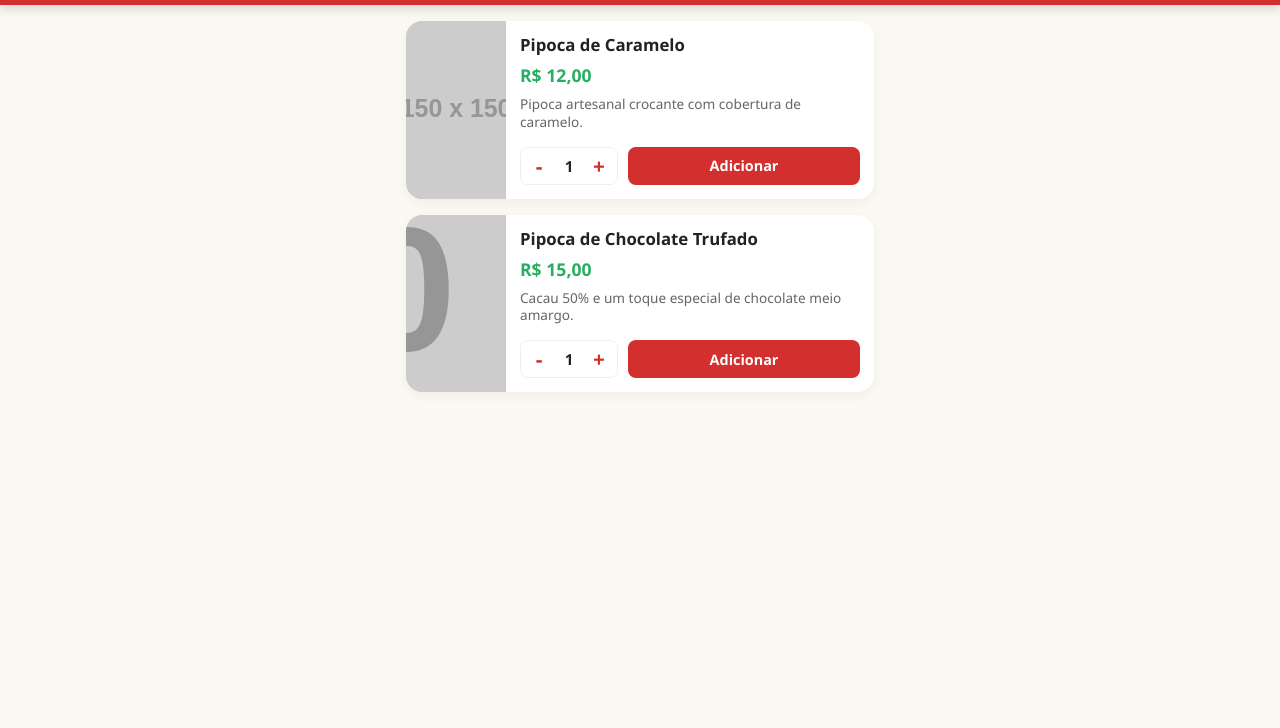
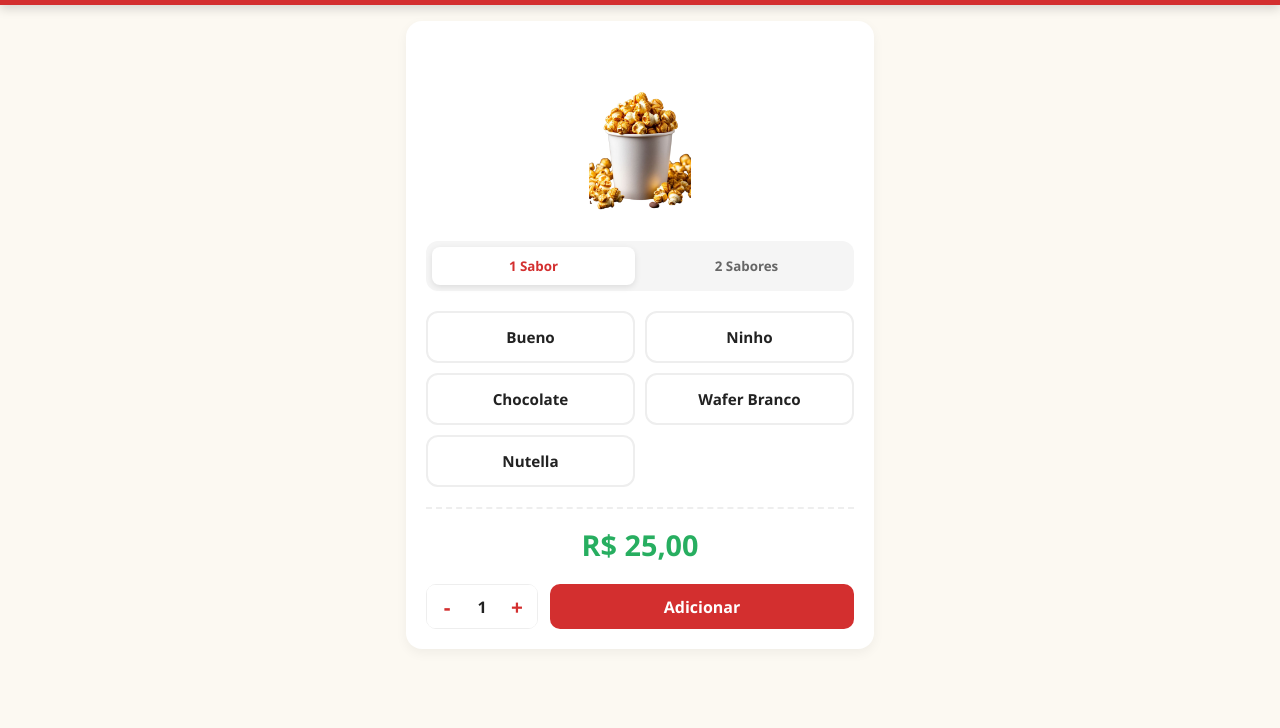
Before and after one commit to LuigiVanzella/CardapioVictorHugo, a plain HTML site: page index.html in a window 1280 px wide. Shown: the part 72-800 px from the top of the page. Drawn offline with Linux system fonts and the light colour scheme; placeholder pictures from the web are drawn by us.

Commit message:
alteracao no formato do cardapio

```diff
--- a/index.html
+++ b/index.html
@@ -4,69 +4,58 @@
     <meta charset="UTF-8" />
     <meta name="viewport" content="width=device-width, initial-scale=1.0" />
     <title>Cardápio do Vitinho</title>
-    <!-- Conexão com o CSS -->
     <link rel="stylesheet" href="style.css" />
   </head>
   <body>
     <header>
-      <h1>Cardápio do Vitinho</h1>
+      <h1>Monte sua Pipoca Gourmet</h1>
       <div id="cart-icon" onclick="toggleCart()">
         🛒 <span id="cart-count">0</span>
       </div>
     </header>
 
     <main>
-      <div
-        class="card"
-        data-id="1"
-        data-name="Pipoca de Caramelo"
-        data-price="12.00"
-      >
+      <div class="bucket-configurator">
         <img
-          src="https://via.placeholder.com/150/FFB347/FFFFFF?text=Pipoca"
-          alt="Pipoca de Caramelo"
+          class="bucket-image"
+          src="pipoca_gourme.png"
+          alt="Balde de Pipoca"
         />
-        <div class="info">
-          <h2>Pipoca de Caramelo</h2>
-          <p class="price">R$ 12,00</p>
-          <p class="desc">
-            Pipoca artesanal crocante com cobertura de caramelo.
-          </p>
-          <div class="actions">
-            <div class="qtd-selector">
-              <button class="btn-minus" onclick="changeQtd(this, -1)">-</button>
-              <span class="qtd-value">1</span>
-              <button class="btn-plus" onclick="changeQtd(this, 1)">+</button>
-            </div>
-            <button class="btn-add" onclick="addToCart(this)">Adicionar</button>
+
+        <div class="mode-selector">
+          <button
+            id="btn-mode-1"
+            class="mode-btn active"
+            onclick="setBucketMode(1)"
+          >
+            1 Sabor
+          </button>
+          <button id="btn-mode-2" class="mode-btn" onclick="setBucketMode(2)">
+            2 Sabores
+          </button>
+        </div>
+
+        <div id="flavors-container" class="flavors-grid">
+          <!-- Sabores gerados dinamicamente pelo JS -->
+        </div>
+
+        <div class="price-display">
+          <h2 id="display-price">R$ 25,00</h2>
+        </div>
+
+        <div class="actions">
+          <div class="qtd-selector">
+            <button class="btn-minus" onclick="changeBucketQtd(-1)">-</button>
+            <span id="display-qtd" class="qtd-value">1</span>
+            <button class="btn-plus" onclick="changeBucketQtd(1)">+</button>
           </div>
-        </div>
-      </div>
-
-      <div
-        class="card"
-        data-id="2"
-        data-name="Pipoca de Chocolate"
-        data-price="15.00"
-      >
-        <img
-          src="https://via.placeholder.com/150/8B4513/FFFFFF?text=Pipoca"
-          alt="Pipoca de Chocolate"
-        />
-        <div class="info">
-          <h2>Pipoca de Chocolate Trufado</h2>
-          <p class="price">R$ 15,00</p>
-          <p class="desc">
-            Cacau 50% e um toque especial de chocolate meio amargo.
-          </p>
-          <div class="actions">
-            <div class="qtd-selector">
-              <button class="btn-minus" onclick="changeQtd(this, -1)">-</button>
-              <span class="qtd-value">1</span>
-              <button class="btn-plus" onclick="changeQtd(this, 1)">+</button>
-            </div>
-            <button class="btn-add" onclick="addToCart(this)">Adicionar</button>
-          </div>
+          <button
+            id="btn-add-bucket"
+            class="btn-add"
+            onclick="addBucketToCart()"
+          >
+            Adicionar
+          </button>
         </div>
       </div>
     </main>
@@ -93,7 +82,6 @@
       </div>
     </div>
 
-    <!-- Conexão com o JavaScript -->
     <script src="script.js"></script>
   </body>
 </html>
--- a/script.js
+++ b/script.js
@@ -1,74 +1,145 @@
-/* ==========================================================================
-   1. ESTADO GLOBAL DA APLICAÇÃO
-   ========================================================================== */
 let cart = [];
+let bucketMode = 1;
+let selectedFlavors = [];
+let currentQtd = 1;
 
-/* ==========================================================================
-   2. CONTROLE DOS CARDS DO CARDÁPIO
-   ========================================================================== */
+const FLAVORS = [
+  { id: "bueno", label: "Bueno" },
+  { id: "ninho", label: "Ninho" },
+  { id: "chocolate", label: "Chocolate" },
+  { id: "wafer", label: "Wafer Branco" },
+  { id: "nutella", label: "Nutella" },
+];
 
-// Altera a quantidade no seletor do card principal
-function changeQtd(button, amount) {
-  let spanQtd = button.parentElement.querySelector(".qtd-value");
-  let currentQtd = parseInt(spanQtd.innerText);
+document.addEventListener("DOMContentLoaded", () => renderFlavors());
 
-  let newQtd = currentQtd + amount;
-  if (newQtd >= 1) {
-    spanQtd.innerText = newQtd;
-  }
+function setBucketMode(mode) {
+  bucketMode = mode;
+  selectedFlavors = [];
+
+  document.getElementById("btn-mode-1").classList.toggle("active", mode === 1);
+  document.getElementById("btn-mode-2").classList.toggle("active", mode === 2);
+
+  renderFlavors();
+  updatePrice();
 }
 
-// Adiciona o produto do card ao carrinho
-function addToCart(button) {
-  let card = button.closest(".card");
-  let id = card.getAttribute("data-id");
-  let name = card.getAttribute("data-name");
-  let price = parseFloat(card.getAttribute("data-price"));
-  let qtd = parseInt(card.querySelector(".qtd-value").innerText);
+function renderFlavors() {
+  const container = document.getElementById("flavors-container");
+  container.innerHTML = "";
 
-  let existingItem = cart.find((item) => item.id === id);
+  FLAVORS.forEach((flavor) => {
+    let btn = document.createElement("button");
+    btn.className = "flavor-btn";
+    btn.innerText = bucketMode === 2 ? `1/2 ${flavor.label}` : flavor.label;
 
-  if (existingItem) {
-    existingItem.qtd += qtd;
+    if (selectedFlavors.includes(flavor.id)) {
+      btn.classList.add("active");
+    }
+
+    btn.onclick = () => toggleFlavor(flavor.id);
+    container.appendChild(btn);
+  });
+}
+
+function toggleFlavor(flavorId) {
+  if (bucketMode === 1) {
+    selectedFlavors = [flavorId];
   } else {
-    cart.push({ id, name, price, qtd });
+    if (selectedFlavors.includes(flavorId)) {
+      selectedFlavors = selectedFlavors.filter((id) => id !== flavorId);
+    } else if (selectedFlavors.length < 2) {
+      selectedFlavors.push(flavorId);
+    }
+  }
+  renderFlavors();
+  updatePrice();
+}
+
+function updatePrice() {
+  let price = selectedFlavors.includes("nutella") ? 30 : 25;
+  document.getElementById("display-price").innerText =
+    `R$ ${price.toFixed(2).replace(".", ",")}`;
+}
+
+function changeBucketQtd(amount) {
+  currentQtd += amount;
+  if (currentQtd < 1) currentQtd = 1;
+  document.getElementById("display-qtd").innerText = currentQtd;
+}
+
+function addBucketToCart() {
+  let btnAdd = document.getElementById("btn-add-bucket");
+
+  // Validação: Exige 1 sabor no modo 1, e 2 sabores no modo 2
+  if (
+    (bucketMode === 1 && selectedFlavors.length !== 1) ||
+    (bucketMode === 2 && selectedFlavors.length !== 2)
+  ) {
+    let originalText = btnAdd.innerText;
+    btnAdd.classList.add("btn-error");
+    btnAdd.innerText =
+      bucketMode === 1 ? "Selecione 1 sabor!" : "Selecione 2 sabores!";
+
+    setTimeout(() => {
+      btnAdd.classList.remove("btn-error");
+      btnAdd.innerText = originalText;
+    }, 2000);
+    return;
   }
 
-  // Reseta a quantidade do card para 1
-  card.querySelector(".qtd-value").innerText = 1;
+  let price = selectedFlavors.includes("nutella") ? 30 : 25;
+  let flavorNames = selectedFlavors.map(
+    (id) => FLAVORS.find((f) => f.id === id).label,
+  );
+
+  let itemName =
+    bucketMode === 1
+      ? `Balde - ${flavorNames[0]}`
+      : `Balde - 1/2 ${flavorNames[0]} e 1/2 ${flavorNames[1]}`;
+
+  // ID único para empilhar itens idênticos no carrinho
+  let cartItemId = "balde-" + selectedFlavors.sort().join("-");
+
+  let existingItem = cart.find((item) => item.id === cartItemId);
+  if (existingItem) {
+    existingItem.qtd += currentQtd;
+  } else {
+    cart.push({
+      id: cartItemId,
+      name: itemName,
+      price: price,
+      qtd: currentQtd,
+    });
+  }
+
+  // Reset da tela após adicionar
+  selectedFlavors = [];
+  currentQtd = 1;
+  document.getElementById("display-qtd").innerText = 1;
+  renderFlavors();
+  updatePrice();
   updateCartCount();
 
-  // Feedback visual no botão adicionar
-  let originalText = button.innerText;
-  button.innerText = "Adicionado!";
-  button.style.backgroundColor = "#27ae60";
+  btnAdd.innerText = "Adicionado!";
+  btnAdd.style.backgroundColor = "var(--success)";
   setTimeout(() => {
-    button.innerText = originalText;
-    button.style.backgroundColor = "var(--primary)";
+    btnAdd.innerText = "Adicionar";
+    btnAdd.style.backgroundColor = "var(--primary)";
   }, 1000);
 }
 
-/* ==========================================================================
-   3. GERENCIAMENTO E EXIBIÇÃO DO CARRINHO (MODAL)
-   ========================================================================== */
-
-// Atualiza a bolinha com total de itens no ícone do topo
 function updateCartCount() {
   let totalItems = cart.reduce((sum, item) => sum + item.qtd, 0);
   document.getElementById("cart-count").innerText = totalItems;
 }
 
-// Abre ou fecha a janela do carrinho
 function toggleCart() {
   let modal = document.getElementById("cart-modal");
   modal.classList.toggle("hidden");
-
-  if (!modal.classList.contains("hidden")) {
-    renderCartItems();
-  }
+  if (!modal.classList.contains("hidden")) renderCartItems();
 }
 
-// Desenha os itens na tela do carrinho
 function renderCartItems() {
   let container = document.getElementById("cart-items-container");
   let totalElement = document.getElementById("cart-total");
@@ -89,12 +160,10 @@ function renderCartItems() {
 
     let itemDiv = document.createElement("div");
     itemDiv.className = "cart-item";
-
     itemDiv.innerHTML = `
       <div class="cart-item-info" style="flex: 1;">
           <h4>${item.name}</h4>
           <p style="color: var(--text-light); font-size: 0.85rem;">R$ ${item.price.toFixed(2).replace(".", ",")} cada</p>
-
           <div class="cart-item-controls">
               <button class="cart-item-btn" onclick="updateCartItemQtd('${item.id}', -1)">-</button>
               <span>${item.qtd}</span>
@@ -104,9 +173,7 @@ function renderCartItems() {
               </button>
           </div>
       </div>
-      <div class="cart-item-price">
-          R$ ${itemTotal.toFixed(2).replace(".", ",")}
-      </div>
+      <div class="cart-item-price">R$ ${itemTotal.toFixed(2).replace(".", ",")}</div>
     `;
     container.appendChild(itemDiv);
   });
@@ -114,90 +181,66 @@ function renderCartItems() {
   totalElement.innerText = `R$ ${totalAmount.toFixed(2).replace(".", ",")}`;
 }
 
-// Altera quantidade diretamente no carrinho (+ e -)
 function updateCartItemQtd(id, amount) {
   let item = cart.find((i) => i.id === id);
   if (item) {
     item.qtd += amount;
-
-    if (item.qtd <= 0) {
-      removeCartItem(id);
-    } else {
+    if (item.qtd <= 0) removeCartItem(id);
+    else {
       renderCartItems();
       updateCartCount();
     }
   }
 }
 
-// Remove o item do carrinho
 function removeCartItem(id) {
   cart = cart.filter((item) => item.id !== id);
   renderCartItems();
   updateCartCount();
 }
 
-/* ==========================================================================
-   4. FINALIZAÇÃO DO PEDIDO (WHATSAPP)
-   ========================================================================== */
 function checkout() {
   let checkoutBtn = document.querySelector(".checkout-btn");
 
-  // Validação: Carrinho vazio
   if (cart.length === 0) {
     checkoutBtn.classList.add("btn-error");
-
-    setTimeout(() => {
-      checkoutBtn.classList.remove("btn-error");
-    }, 600);
-
+    setTimeout(() => checkoutBtn.classList.remove("btn-error"), 2000);
     return;
   }
 
   let nameInput = document.getElementById("customer-name");
   let customerName = nameInput.value.trim();
 
-  // Validação: Nome do cliente não informado
   if (!customerName) {
     nameInput.focus();
     nameInput.classList.add("input-error");
     checkoutBtn.classList.add("btn-error");
-
     setTimeout(() => {
       nameInput.classList.remove("input-error");
       checkoutBtn.classList.remove("btn-error");
     }, 2000);
-
     return;
   }
 
-  // Saudação automática baseada no horário
   let hour = new Date().getHours();
-  let greeting = "Boa noite";
-  if (hour >= 5 && hour < 12) greeting = "Bom dia";
-  else if (hour >= 12 && hour < 18) greeting = "Boa tarde";
+  let greeting =
+    hour >= 5 && hour < 12
+      ? "Bom dia"
+      : hour >= 12 && hour < 18
+        ? "Boa tarde"
+        : "Boa noite";
 
-  // Montagem da mensagem formatada para o WhatsApp
-  let message = `${greeting} Victor Hugo!\n`;
-  message += `Meu nome é ${customerName}\n`;
-  message += `Segue o pedido que fiz pelo site:\n`;
-
+  let message = `${greeting} Victor Hugo!\nMeu nome é ${customerName}\nSegue o pedido que fiz pelo site:\n`;
   let total = 0;
 
   cart.forEach((item) => {
     let itemTotal = item.price * item.qtd;
     total += itemTotal;
-
-    message += `----------------\n`;
-    message += `${item.name} x${item.qtd}\n`;
-    message += `quant: ${item.qtd}x de R$ ${item.price.toFixed(2).replace(".", ",")}\n`;
+    message += `----------------\n${item.name} x${item.qtd}\nquant: ${item.qtd}x de R$ ${item.price.toFixed(2).replace(".", ",")}\n`;
   });
 
-  message += `----------------\n`;
-  message += `Valor Total: R$ ${total.toFixed(2).replace(".", ",")}`;
+  message += `----------------\nValor Total: R$ ${total.toFixed(2).replace(".", ",")}`;
 
-  // Envio via API do WhatsApp
   let encodedMessage = encodeURIComponent(message);
-  let phone = "5511949497778";
-  let whatsappUrl = `https://wa.me/${phone}?text=${encodedMessage}`;
-  window.open(whatsappUrl, "_blank");
+  window.open(`https://wa.me/5511949497778?text=${encodedMessage}`, "_blank");
 }
--- a/style.css
+++ b/style.css
@@ -1,31 +1,25 @@
-/* ==========================================================================
-   1. VARIÁVEIS & RESET GLOBAL
-   ========================================================================== */
 :root {
   --primary: #d32f2f;
   --success: #27ae60;
   --bg-color: #fcf9f2;
   --text-main: #222;
   --text-light: #666;
+  --accent: #f1c40f;
 }
 
 * {
   box-sizing: border-box;
   margin: 0;
   padding: 0;
-  font-family: "Segoe UI", Roboto, Helvetica, Arial, sans-serif;
+  font-family: "Segoe UI", sans-serif;
   -webkit-tap-highlight-color: transparent;
 }
-
 body {
   background-color: var(--bg-color);
   color: var(--text-main);
   padding-bottom: 30px;
 }
 
-/* ==========================================================================
-   2. CABEÇALHO & ÍCONE DO CARRINHO
-   ========================================================================== */
 header {
   background-color: var(--primary);
   padding: 16px 20px;
@@ -37,23 +31,19 @@ header {
   top: 0;
   z-index: 100;
 }
-
 header h1 {
-  color: #ffffff;
+  color: #fff;
   font-size: 1.2rem;
   text-transform: uppercase;
-  letter-spacing: 0.5px;
 }
-
 #cart-icon {
   font-size: 1.6rem;
   position: relative;
   cursor: pointer;
   padding: 5px;
 }
-
 #cart-count {
-  background-color: #f1c40f;
+  background-color: var(--accent);
   color: #333;
   font-size: 0.75rem;
   font-weight: 900;
@@ -69,121 +59,141 @@ header h1 {
   box-shadow: 0 2px 4px rgba(0, 0, 0, 0.2);
 }
 
-/* ==========================================================================
-   3. CARDÁPIO / CARDS DE PRODUTO
-   ========================================================================== */
 main {
   padding: 16px;
-  display: flex;
-  flex-direction: column;
-  gap: 16px;
   max-width: 500px;
   margin: 0 auto;
 }
 
-.card {
+/* Configurador do Balde */
+.bucket-configurator {
+  background-color: #fff;
+  border-radius: 16px;
+  padding: 20px;
+  box-shadow: 0 4px 12px rgba(0, 0, 0, 0.05);
   display: flex;
-  background-color: #ffffff;
-  border-radius: 16px;
-  box-shadow: 0 4px 12px rgba(0, 0, 0, 0.05);
-  overflow: hidden;
-  align-items: stretch;
+  flex-direction: column;
+  gap: 20px;
+  align-items: center;
+}
+.bucket-image {
+  width: 180px;
+  height: 180px;
+  object-fit: contain;
+  border-radius: 12px;
 }
 
-.card img {
-  width: 100px;
-  min-height: 100%;
-  object-fit: cover;
-  background-color: #eee;
+.mode-selector {
+  display: flex;
+  gap: 10px;
+  width: 100%;
+  background: #f5f5f5;
+  padding: 6px;
+  border-radius: 12px;
+}
+.mode-btn {
+  flex: 1;
+  padding: 10px;
+  border: none;
+  background: transparent;
+  border-radius: 8px;
+  font-weight: bold;
+  color: var(--text-light);
+  cursor: pointer;
+  transition: 0.2s;
+}
+.mode-btn.active {
+  background: #fff;
+  color: var(--primary);
+  box-shadow: 0 2px 6px rgba(0, 0, 0, 0.1);
 }
 
-.info {
-  padding: 14px;
-  display: flex;
-  flex-direction: column;
-  justify-content: space-between;
-  gap: 8px;
-  flex: 1;
+.flavors-grid {
+  display: grid;
+  grid-template-columns: 1fr 1fr;
+  gap: 10px;
+  width: 100%;
+}
+.flavor-btn {
+  padding: 14px 10px;
+  border: 2px solid #eee;
+  border-radius: 12px;
+  background: #fff;
+  font-size: 0.95rem;
+  font-weight: 600;
+  color: var(--text-main);
+  cursor: pointer;
+  transition: 0.2s;
+}
+.flavor-btn.active {
+  border-color: var(--primary);
+  background-color: #fdf2f2;
+  color: var(--primary);
+}
+.flavor-btn:active {
+  transform: scale(0.98);
 }
 
-.info h2 {
-  font-size: 1.05rem;
-  color: var(--text-main);
-  line-height: 1.2;
+.price-display {
+  width: 100%;
+  text-align: center;
+  border-top: 2px dashed #eee;
+  padding-top: 16px;
+}
+.price-display h2 {
+  font-size: 1.8rem;
+  color: var(--success);
+  font-weight: 900;
 }
 
-.info .price {
-  font-size: 1.1rem;
-  font-weight: 800;
-  color: var(--success);
-}
-
-.info .desc {
-  font-size: 0.85rem;
-  color: var(--text-light);
-  line-height: 1.3;
-}
-
-/* Controles de Quantidade nos Cards */
 .actions {
   display: flex;
   justify-content: space-between;
   align-items: center;
-  margin-top: 8px;
-  gap: 10px;
+  width: 100%;
+  gap: 12px;
 }
-
 .qtd-selector {
   display: flex;
   align-items: center;
   border: 1.5px solid #eee;
-  border-radius: 8px;
-  overflow: hidden;
-  height: 38px;
+  border-radius: 10px;
+  height: 45px;
 }
-
 .qtd-selector button {
   background-color: #fff;
   border: none;
-  width: 36px;
+  width: 40px;
   height: 100%;
   font-size: 1.3rem;
   cursor: pointer;
   color: var(--primary);
   font-weight: bold;
+  border-radius: 8px;
 }
-
-.qtd-selector button:active {
-  background-color: #f0f0f0;
-}
-
 .qtd-selector .qtd-value {
-  width: 24px;
+  width: 30px;
   text-align: center;
-  font-size: 0.95rem;
+  font-size: 1rem;
   font-weight: 700;
 }
-
 .btn-add {
   background-color: var(--primary);
   color: white;
   border: none;
-  height: 38px;
+  height: 45px;
   flex: 1;
-  border-radius: 8px;
-  font-weight: 700;
-  font-size: 0.9rem;
+  border-radius: 10px;
+  font-weight: 800;
+  font-size: 1rem;
   cursor: pointer;
-  transition: background-color 0.2s;
+  transition: 0.2s;
+}
+.btn-add:active {
+  transform: scale(0.98);
 }
 
-.btn-add:active {
-  background-color: #b71c1c;
-}
-
-/* ==========================================================================
-   4. MODAL DO CARRINHO (ESTRUTURA)
-   ========================================================================== */
+/* Modal do Carrinho */
 #cart-modal {
   position: fixed;
   top: 0;
@@ -198,13 +208,11 @@ main {
   align-items: flex-end;
   transition: opacity 0.3s;
 }
-
 #cart-modal.hidden {
   display: none;
   opacity: 0;
   pointer-events: none;
 }
-
 .cart-content {
   background-color: white;
   width: 100%;
@@ -217,7 +225,6 @@ main {
   box-shadow: 0 -4px 20px rgba(0, 0, 0, 0.1);
   animation: slideUp 0.3s ease-out;
 }
-
 .cart-header {
   display: flex;
   justify-content: space-between;
@@ -226,27 +233,21 @@ main {
   padding-bottom: 16px;
   margin-bottom: 16px;
 }
-
 .cart-header h2 {
   font-size: 1.3rem;
   color: var(--text-main);
 }
-
 .close-btn {
   background: #f0f0f0;
   border: none;
   width: 36px;
   height: 36px;
   border-radius: 50%;
-  font-size: 1rem;
   font-weight: bold;
   color: var(--text-light);
   cursor: pointer;
 }
 
-/* ==========================================================================
-   5. ITENS LISTADOS NO CARRINHO
-   ========================================================================== */
 #cart-items-container {
   flex: 1;
   overflow-y: auto;
@@ -255,7 +256,6 @@ main {
   gap: 12px;
   padding-bottom: 20px;
 }
-
 .cart-item {
   display: flex;
   justify-content: space-between;
@@ -266,31 +266,27 @@ main {
   border: 1px solid #f0f0f0;
   border-left: 5px solid var(--primary);
 }
-
 .cart-item-info h4 {
-  font-size: 1rem;
+  font-size: 0.95rem;
   margin-bottom: 6px;
+  line-height: 1.3;
 }
-
 .cart-item-info p {
   font-size: 0.85rem;
   color: var(--text-light);
 }
-
 .cart-item-price {
   font-weight: 800;
   font-size: 1.05rem;
   color: var(--success);
 }
 
-/* Controles Internos do Item no Carrinho */
 .cart-item-controls {
   display: flex;
   align-items: center;
   gap: 12px;
   margin-top: 10px;
 }
-
 .cart-item-btn {
   background-color: #f0f0f0;
   border: none;
@@ -302,54 +298,37 @@ main {
   color: var(--primary);
   cursor: pointer;
 }
-
-.cart-item-btn:active {
-  background-color: #e0e0e0;
-}
-
 .cart-item-controls span {
   font-weight: 700;
   font-size: 1rem;
   min-width: 20px;
   text-align: center;
 }
-
 .cart-item-delete {
   background: none;
   border: none;
   font-size: 1.2rem;
   cursor: pointer;
   margin-left: 4px;
-  color: #e74c3c;
   display: flex;
   align-items: center;
 }
-
 .cart-item-delete img {
   width: 20px;
   height: 20px;
   object-fit: contain;
 }
 
-.cart-item-delete:active {
-  transform: scale(0.9);
-}
-
-/* ==========================================================================
-   6. RODAPÉ DO CARRINHO & CHECKOUT
-   ========================================================================== */
 .cart-footer {
   padding-top: 16px;
   background-color: white;
 }
-
 .cart-footer h3 {
   display: flex;
   justify-content: space-between;
   font-size: 1.2rem;
   margin-bottom: 16px;
 }
-
 #customer-name {
   width: 100%;
   padding: 14px;
@@ -358,12 +337,11 @@ main {
   font-size: 1rem;
   margin-bottom: 12px;
   outline: none;
+  transition: 0.2s;
 }
-
 #customer-name:focus {
   border-color: var(--success);
 }
-
 .checkout-btn {
   width: 100%;
   background-color: var(--success);
@@ -374,16 +352,9 @@ main {
   font-size: 1.1rem;
   font-weight: 800;
   cursor: pointer;
-  box-shadow: 0 4px 12px rgba(39, 174, 96, 0.3);
 }
 
-.checkout-btn:active {
-  transform: scale(0.98);
-}
-
-/* ==========================================================================
-   7. ANIMAÇÕES & VALIDAÇÕES DE ERRO
-   ========================================================================== */
+/* Animações e Erros */
 @keyframes slideUp {
   from {
     transform: translateY(100%);
@@ -392,18 +363,6 @@ main {
     transform: translateY(0);
   }
 }
-
-@keyframes jumpIn {
-  0% {
-    transform: translateY(20px);
-    opacity: 0;
-  }
-  100% {
-    transform: translateY(0);
-    opacity: 1;
-  }
-}
-
 @keyframes shake {
   0%,
   100% {
@@ -418,14 +377,11 @@ main {
     transform: translateX(8px);
   }
 }
-
-/* Estados visuais de Erro */
-.checkout-btn.btn-error {
+.btn-error {
   background-color: #e74c3c !important;
   box-shadow: 0 4px 12px rgba(231, 76, 60, 0.4);
   animation: shake 0.4s ease-in-out;
 }
-
 #customer-name.input-error {
   border: 2px solid #e74c3c !important;
 }
```
Also changed, not shown: pipoca_gourme.png (added).
